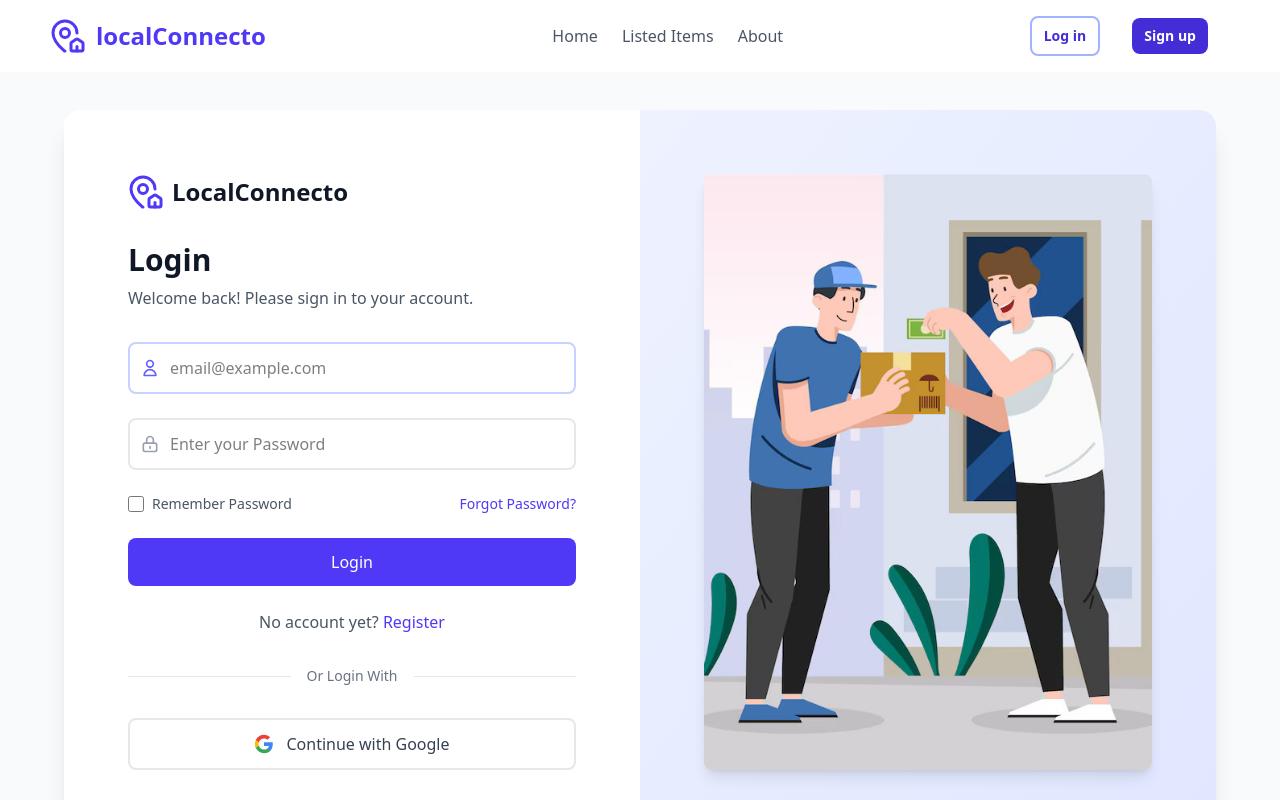
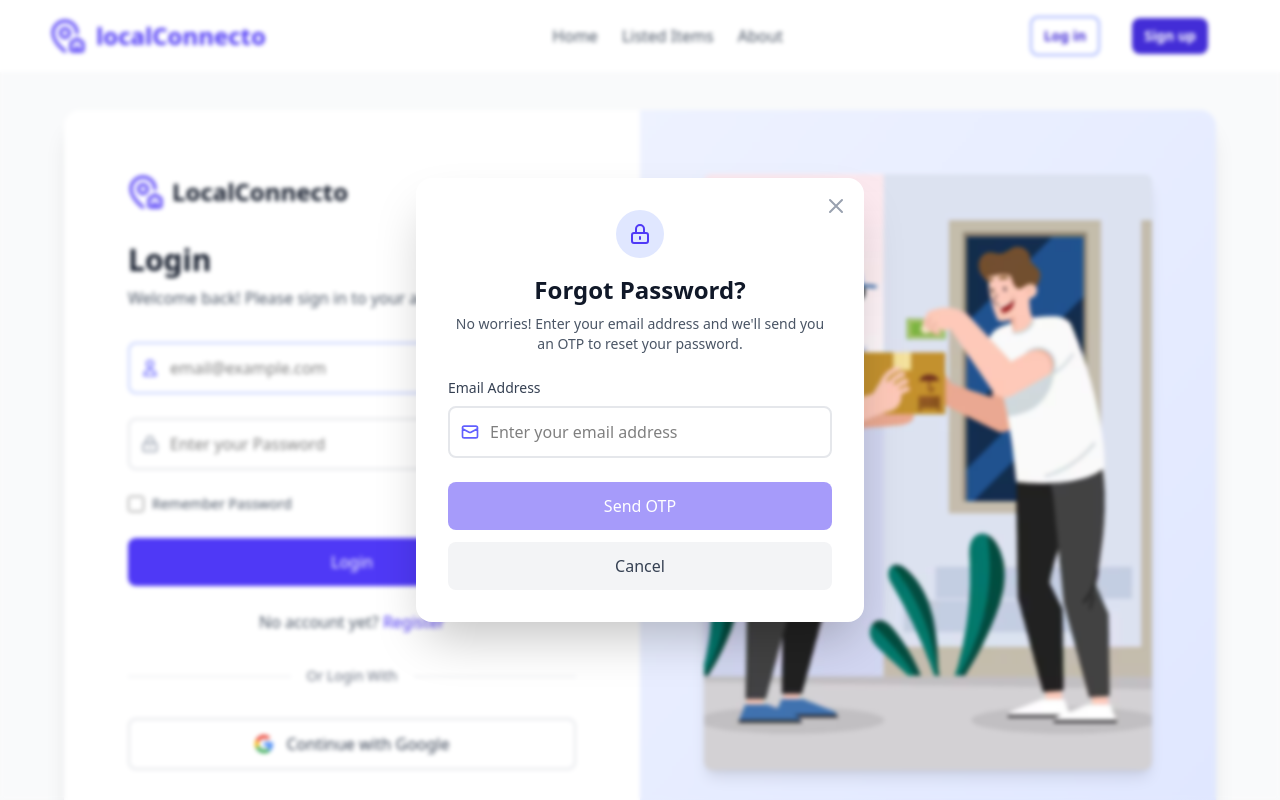
Before and after one commit to munal777/localConnecto-syp, a React (Vite) app in the folder frontend/: page /login in a window 1280 px wide. Both pictures are taken after a click on the button "Forgot Password?". Shown: the top 800 px of the page. Built offline with nearby package versions, Linux system fonts and the light colour scheme; no server answers.

Commit message:
added the forgotPassword component ui

```diff
--- /dev/null
+++ b/frontend/src/components/ForgetPassword.jsx
@@ -0,0 +1,161 @@
+import React from "react";
+import { useState } from "react";
+
+export default function ForgetPassword({ show, onClose }) {
+  const [resetEmail, setResetEmail] = useState("");
+  const [isLoading, setIsLoading] = useState(false);
+  const [resetSent, setResetSent] = useState(false);
+
+  const handleForgotPasswordSubmit = async () => {
+    if (!resetEmail) return;
+
+    setIsLoading(true);
+    // Simulate API call
+    setTimeout(() => {
+      setIsLoading(false);
+      setResetSent(true);
+    }, 1500);
+  };
+
+  const closeModel = () => {
+    setResetEmail("");
+    setResetSent(false);
+    setIsLoading(false);
+    onClose();
+  };
+
+  if (!show) return null;
+
+  return (
+    <>
+      {/* Forgot Password Modal */}
+
+      <div className="fixed inset-0 backdrop-blur-[2px] bg-opacity-50 flex items-center justify-center p-4 z-50">
+        <div className="bg-white rounded-2xl shadow-2xl max-w-md w-full p-8 relative">
+          {/* Close Button */}
+          <button
+            onClick={closeModel}
+            className="absolute top-4 right-4 text-gray-400 hover:text-gray-600 transition-colors"
+          >
+            <svg
+              className="w-6 h-6"
+              fill="none"
+              stroke="currentColor"
+              viewBox="0 0 24 24"
+            >
+              <path
+                strokeLinecap="round"
+                strokeLinejoin="round"
+                strokeWidth={2}
+                d="M6 18L18 6M6 6l12 12"
+              />
+            </svg>
+          </button>
+
+          {!resetSent && (
+            <>
+              {/* Header */}
+              <div className="mb-6">
+                <div className="w-12 h-12 bg-indigo-100 rounded-full flex items-center justify-center mx-auto mb-4">
+                  <svg
+                    className="w-6 h-6 text-indigo-600"
+                    fill="none"
+                    stroke="currentColor"
+                    viewBox="0 0 24 24"
+                  >
+                    <path
+                      strokeLinecap="round"
+                      strokeLinejoin="round"
+                      strokeWidth={2}
+                      d="M12 15v2m-6 4h12a2 2 0 002-2v-6a2 2 0 00-2-2H6a2 2 0 00-2 2v6a2 2 0 002 2zm10-10V7a4 4 0 00-8 0v4h8z"
+                    />
+                  </svg>
+                </div>
+                <h2 className="text-2xl font-bold text-gray-900 text-center mb-2">
+                  Forgot Password?
+                </h2>
+                <p className="text-gray-600 text-center text-sm">
+                  No worries! Enter your email address and we'll send you an OTP
+                  to reset your password.
+                </p>
+              </div>
+
+              {/* Email Input */}
+              <div className="mb-6">
+                <label className="block text-sm font-medium text-gray-700 mb-2">
+                  Email Address
+                </label>
+                <div className="relative">
+                  <div className="absolute inset-y-0 left-0 pl-3 flex items-center pointer-events-none">
+                    <svg
+                      className="h-5 w-5 text-indigo-500"
+                      fill="none"
+                      viewBox="0 0 24 24"
+                      stroke="currentColor"
+                    >
+                      <path
+                        strokeLinecap="round"
+                        strokeLinejoin="round"
+                        strokeWidth={2}
+                        d="M3 8l7.89 4.26a2 2 0 002.22 0L21 8M5 19h14a2 2 0 002-2V7a2 2 0 00-2-2H5a2 2 0 00-2 2v10a2 2 0 002 2z"
+                      />
+                    </svg>
+                  </div>
+                  <input
+                    type="email"
+                    value={resetEmail}
+                    onChange={(e) => setResetEmail(e.target.value)}
+                    placeholder="Enter your email address"
+                    className="w-full pl-10 pr-4 py-3 border-2 border-gray-200 rounded-lg focus:outline-none focus:border-indigo-500 transition-colors"
+                  />
+                </div>
+              </div>
+
+              {/* Action Buttons */}
+              <div className="space-y-3">
+                <button
+                  onClick={handleForgotPasswordSubmit}
+                  disabled={!resetEmail || isLoading}
+                  className="w-full bg-indigo-600 text-white py-3 px-4 rounded-lg hover:bg-indigo-700 focus:outline-none focus:ring-2 focus:ring-indigo-500 focus:ring-offset-2 transition-colors font-medium disabled:opacity-50 disabled:cursor-not-allowed flex items-center justify-center"
+                >
+                  {isLoading ? (
+                    <>
+                      <svg
+                        className="animate-spin -ml-1 mr-3 h-5 w-5 text-white"
+                        fill="none"
+                        viewBox="0 0 24 24"
+                      >
+                        <circle
+                          className="opacity-25"
+                          cx="12"
+                          cy="12"
+                          r="10"
+                          stroke="currentColor"
+                          strokeWidth="4"
+                        ></circle>
+                        <path
+                          className="opacity-75"
+                          fill="currentColor"
+                          d="M4 12a8 8 0 018-8V0C5.373 0 0 5.373 0 12h4zm2 5.291A7.962 7.962 0 014 12H0c0 3.042 1.135 5.824 3 7.938l3-2.647z"
+                        ></path>
+                      </svg>
+                      Sending OTP...
+                    </>
+                  ) : (
+                    "Send OTP"
+                  )}
+                </button>
+                <button
+                  onClick={closeModel}
+                  className="w-full bg-gray-100 text-gray-700 py-3 px-4 rounded-lg hover:bg-gray-200 transition-colors font-medium"
+                >
+                  Cancel
+                </button>
+              </div>
+            </>
+          )}
+        </div>
+      </div>
+    </>
+  );
+}
--- a/frontend/src/forms/Login.jsx
+++ b/frontend/src/forms/Login.jsx
@@ -6,6 +6,7 @@ import { useState, useEffect } from "react";
 import { toast } from "react-toastify";
 import { MapPinHouse } from "lucide-react";
 import { userAuthentication } from "../auth/auth";
+import ForgetPassword from "../components/ForgetPassword"
 
 function Login() {
   const {login} = userAuthentication()
@@ -14,7 +15,9 @@ function Login() {
   const [email, setEmail] = useState("");
   const [password, setPassword] = useState("");
   const [error, setError] = useState("");
-   const [rememberMe, setRememberMe] = useState(false);
+  const [rememberMe, setRememberMe] = useState(false);
+  const [showForgotPassword, setShowForgotPassword] = useState(false);
+
 
   const notify = (message) => toast.success(message);
 
@@ -173,9 +176,15 @@ return (
                     Remember Password
                   </label>
                 </div>
-                <button type="button" className="text-sm text-indigo-600 hover:text-indigo-700 font-medium">
+                <button
+                  type="button"
+                  onClick={() => setShowForgotPassword(true)}
+                  className="text-sm text-indigo-600 hover:text-indigo-700 font-medium"
+                >
                   Forgot Password?
                 </button>
+
+                <ForgetPassword show={showForgotPassword} onClose={() => setShowForgotPassword(false)}/>
               </div>
 
               {/* Login Button */}
```
